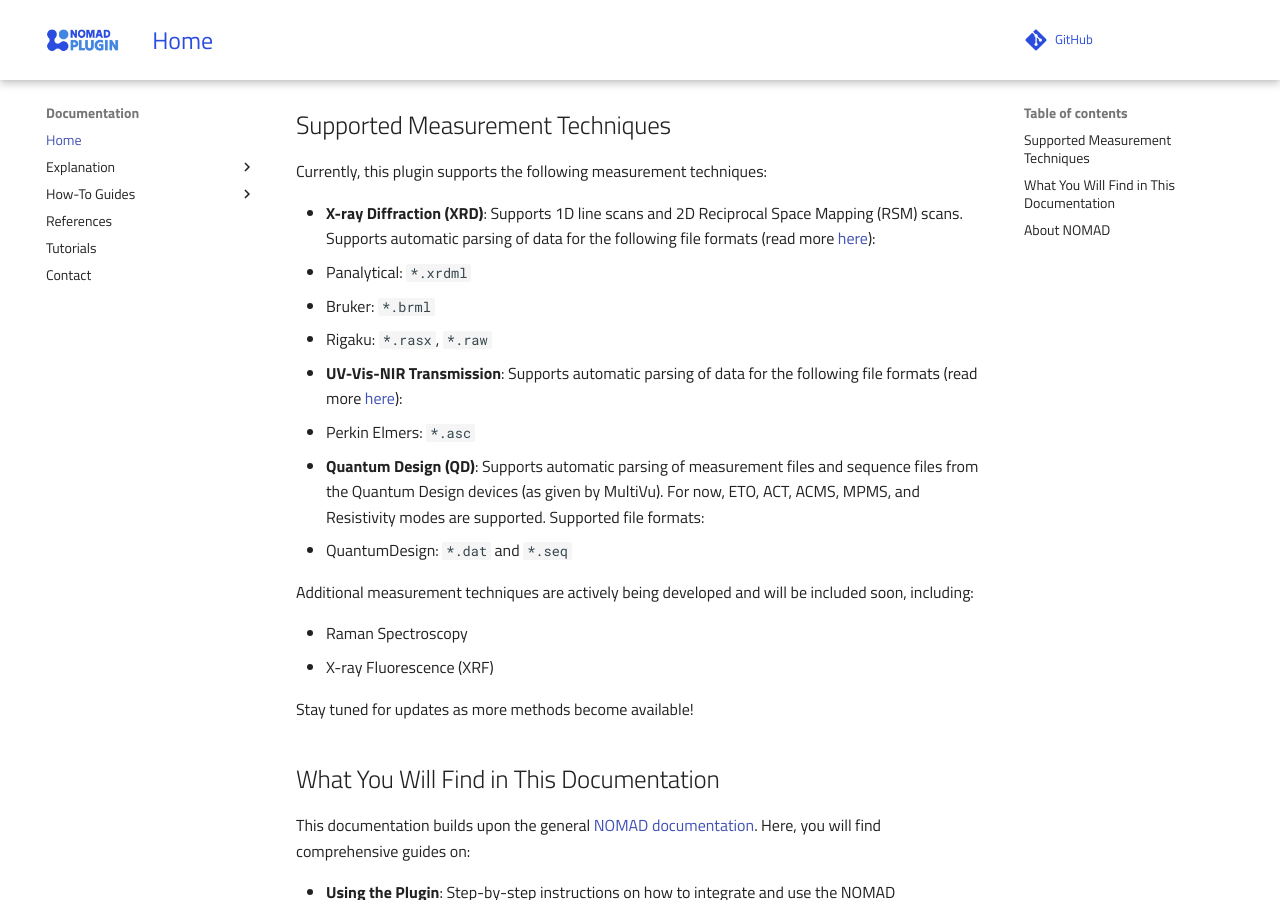
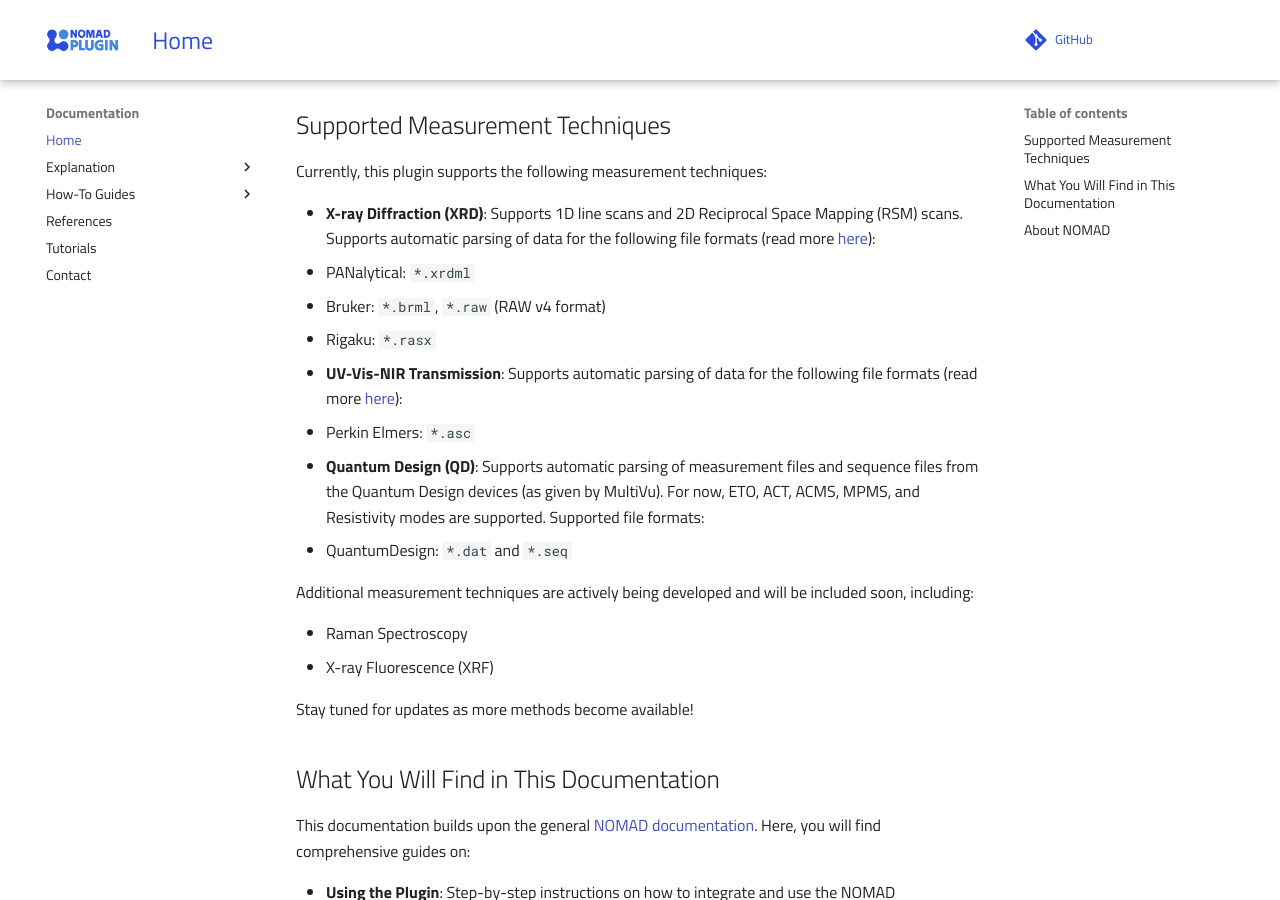
Before and after one commit to FAIRmat-NFDI/nomad-measurements, an MkDocs documentation site: the page built from docs/index.md, in a window 1280 px wide and 900 px high, scrolled down 313 px. Built offline with MkDocs 1.6.1 and Material for MkDocs 9.7.7, drawn with Linux system fonts in a browser that asks for light colours; comment, search, counter and statistics services are not loaded.

Commit message:
updated docs support

```diff
--- a/docs/index.md
+++ b/docs/index.md
@@ -9,9 +9,9 @@ Currently, this plugin supports the following measurement techniques:
 - **X-ray Diffraction (XRD)**: Supports 1D line scans and 2D Reciprocal Space
 Mapping (RSM) scans. Supports automatic parsing of data for the following file formats
 (read more [here](explanation/schemas.md#x-ray-diffraction)):
-  - Panalytical: `*.xrdml`
-  - Bruker: `*.brml`
-  - Rigaku: `*.rasx`, `*.raw`
+  - PANalytical: `*.xrdml`
+  - Bruker: `*.brml`, `*.raw` (RAW v4 format)
+  - Rigaku: `*.rasx`
 
 - **UV-Vis-NIR Transmission**: Supports automatic parsing of data for the following
 file formats (read more [here](explanation/schemas.md#transmission-spectrophotometry)):
```
